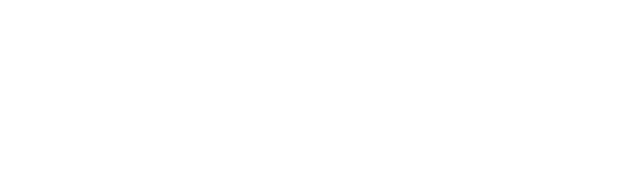
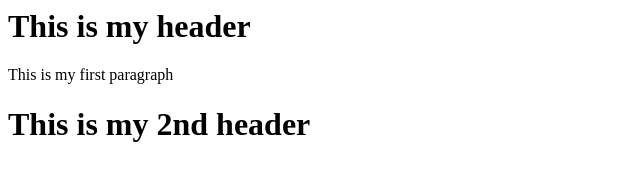
Before and after one commit to trinidadgithub/sshRemoteRepo, a plain HTML site: page index.html in a window 1280 px wide. Shown: the whole page, without its empty margins (0-640 px from the left). Drawn offline with Linux system fonts and the light colour scheme.

Commit message:
Update index.html

```diff
--- a/index.html
+++ b/index.html
@@ -4,6 +4,9 @@
 </head>
 
 <body>
+  <H1> This is my header </H1>
+  <P> This is my first paragraph </P>
+  <H1> This is my 2nd header </H1>
 </body>
 
 </html>
```
